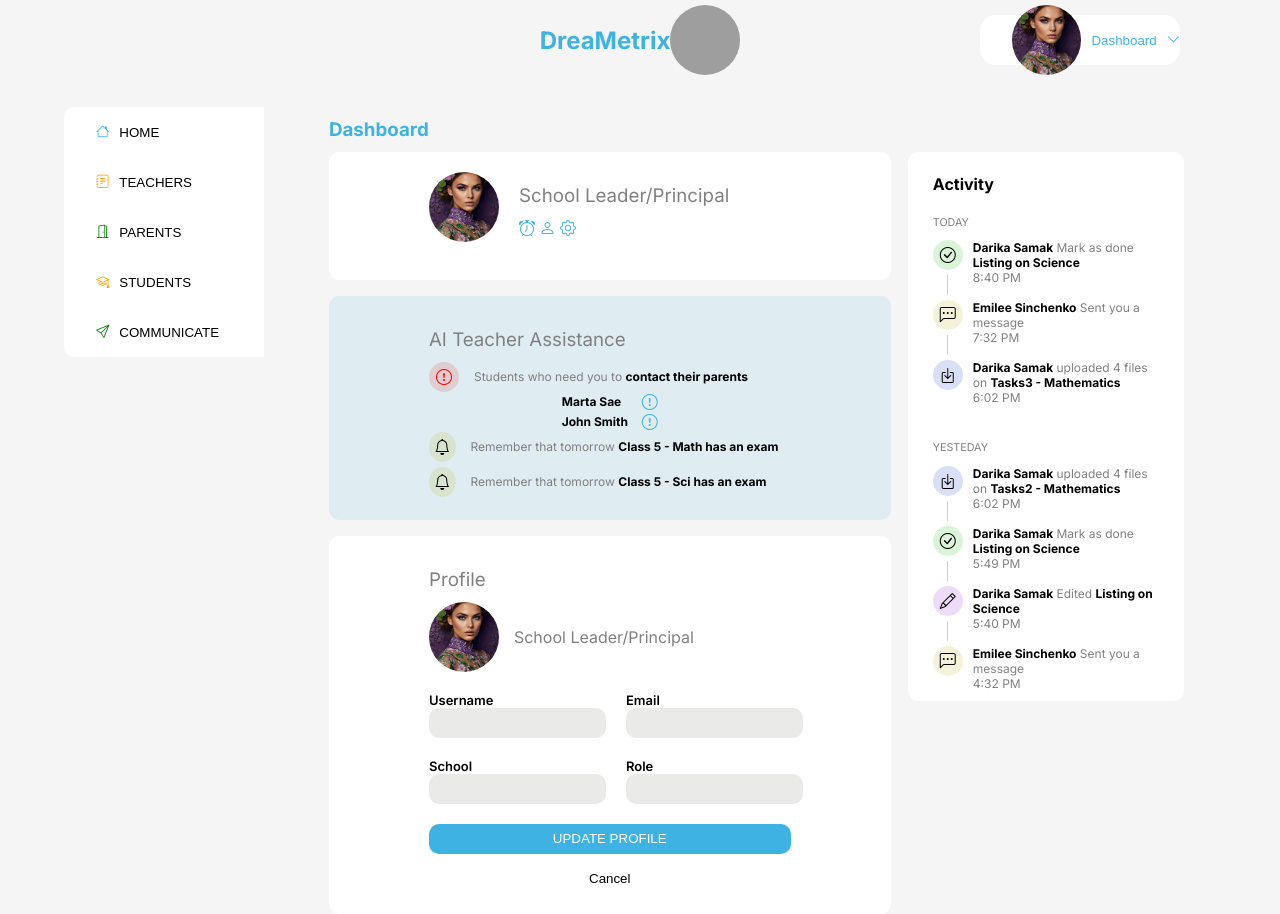
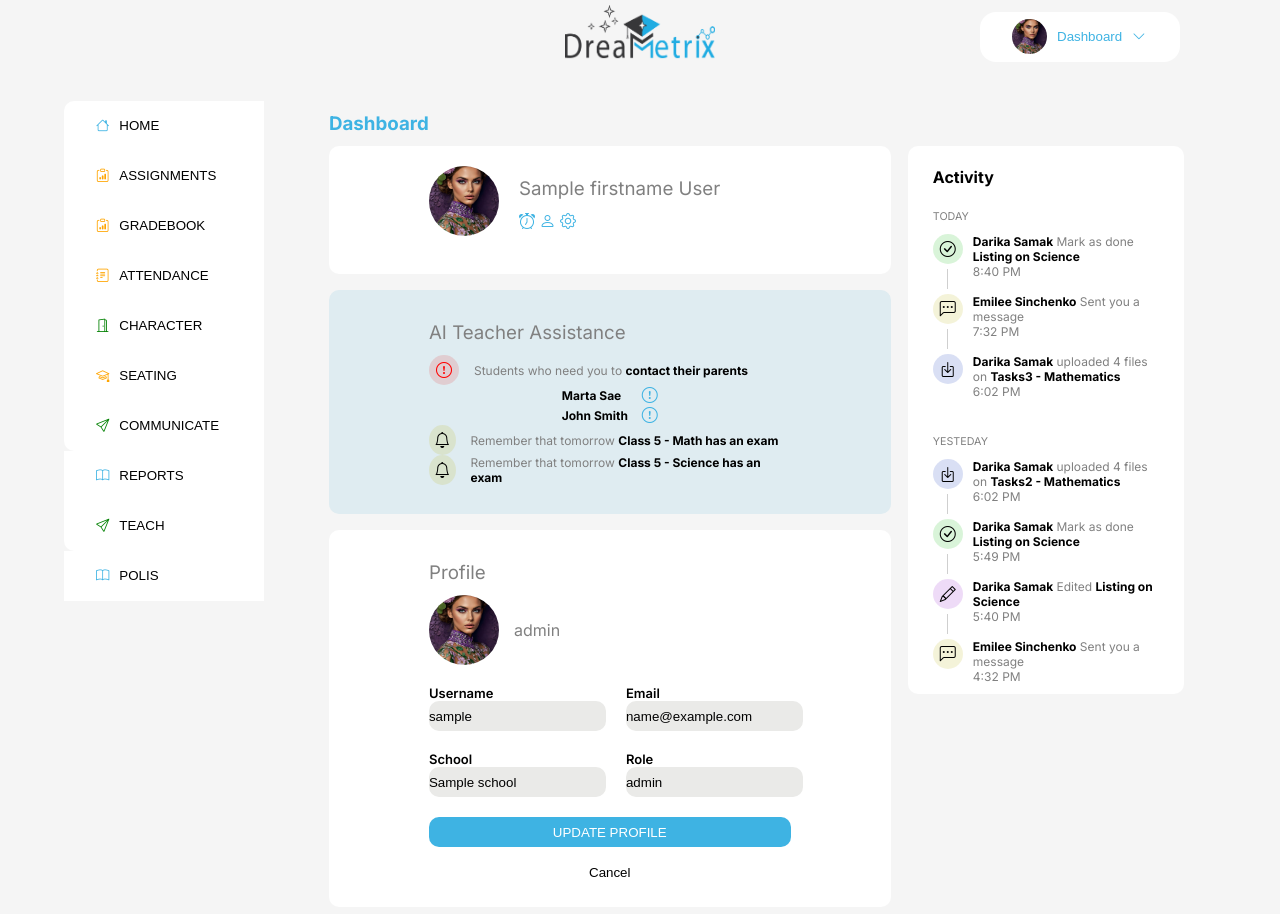
Before and after one commit to BM-Prime-Capital/dreametrix_webapp, a Django app: template templates/dashboard/teacher/teacher_dashboard.html in a window 1280 px wide. After the commit the page ends 877 px from the top, so only its background shows below. Run offline with Django 5.2, Linux system fonts and the light colour scheme; the template is opened without the code that fills it: most values are stand-ins (such as "Sample title", 1, 10 or a date in 2020); grey boxes are pictures that could not be loaded.

Commit message:
Reajustement of the frontend

```diff
--- a/Authentication/models.py
+++ b/Authentication/models.py
@@ -32,7 +32,6 @@ class User(AbstractUser):
         return f"{self.username} ({self.user_type})"
 
 
-
 # Modèle pour Student avec clé étrangère vers un User de type School Admin
 class Student(models.Model):
     user = models.OneToOneField(User, on_delete=models.CASCADE, related_name='student_profile')
@@ -41,6 +40,7 @@ class Student(models.Model):
     def __str__(self):
         return self.user.username
 
+
 # Modèle pour Teacher avec clé étrangère vers un User de type School Admin
 class Teacher(models.Model):
     user = models.OneToOneField(User, on_delete=models.CASCADE, related_name='teacher_profile')
@@ -48,6 +48,7 @@ class Teacher(models.Model):
 
     def __str__(self):
         return self.user.username
+
 
 class Parent(models.Model):
     user = models.OneToOneField(User, on_delete=models.CASCADE, related_name='parent_profile')
@@ -58,6 +59,7 @@ class Parent(models.Model):
     def __str__(self):
         return f"{self.user.username} (Parent of {self.student.user.username})"
 
+
 class Notification(models.Model):
     user = models.ForeignKey(User, on_delete=models.CASCADE, related_name='notifications')
     message = models.TextField()
--- a/templates/dashboard/school/school_dashboard.html
+++ b/templates/dashboard/school/school_dashboard.html
@@ -11,7 +11,7 @@
     <link rel="stylesheet" href="https://cdn.jsdelivr.net/npm/bootstrap-icons@1.11.3/font/bootstrap-icons.min.css">
     <title>School Dashboard</title>
     <style>
-        .dashboard { margin-bottom: 35px; width: 150px; }
+        .dashboard { margin-bottom: 10px; width: 150px; }
         .woman11 { width: 35px; height: 35px; border-radius: 100%; object-fit: cover; }
     </style>
 </head>
--- a/templates/dashboard/teacher/teacher_dashboard.html
+++ b/templates/dashboard/teacher/teacher_dashboard.html
@@ -7,192 +7,151 @@
     <link rel="stylesheet" type="text/css" href="{% static 'css/admin/school_dashboard_style.css' %}" />
     <link rel="preconnect" href="https://fonts.googleapis.com">
     <link rel="preconnect" href="https://fonts.gstatic.com" crossorigin>
-<link href="https://fonts.googleapis.com/css2?family=Inter:ital,opsz,wght@0,14..32,100..900;1,14..32,100..900&family=Poppins:ital,wght@0,100;0,200;0,300;0,400;0,500;0,600;0,700;0,800;0,900;1,100;1,200;1,300;1,400;1,500;1,600;1,700;1,800;1,900&display=swap" rel="stylesheet">
+    <link href="https://fonts.googleapis.com/css2?family=Inter:wght@400;500;600;700&family=Poppins:wght@400;500;600;700&display=swap" rel="stylesheet">
     <link rel="stylesheet" href="https://cdn.jsdelivr.net/npm/bootstrap-icons@1.11.3/font/bootstrap-icons.min.css">
-
     <title>Teacher Dashboard</title>
+    <style>
+        .dashboard { margin-bottom: 10px; width: 150px; }
+        .woman11 { width: 35px; height: 35px; border-radius: 100%; object-fit: cover; }
+    </style>
 </head>
 <body>
     <div class="header">
-        <h2 class="text-color">DreaMetrix</h2>
-        <img src="{% static 'img/logo.jpg' %}" alt="Girl in a jacket" class="woman1">
-
+        <img src="{% static 'img/logo.png' %}" alt="DreamMetrix Logo" class="dashboard">
         <button class="btn-dashboard text-color btn">
-            <img src="{% static 'img/woman.jpg' %}" alt="Girl in a jacket" class="woman1">
+            <img src="{% static 'img/woman.jpg' %}" alt="User Profile" class="woman11">
             Dashboard
             <i class="bi bi-chevron-down iconColor"></i>
         </button>
-
     </div>
-    <div>
     <div class="mycontainer">
+        <!-- sidebar.html -->
         <div class="container-left">
             <div class="left">
-                <button class="btn-1 btn">
-            <i class="bi bi-house blue"></i>
-
-
-                    HOME
+                <button class="btn-1 btn" onclick="location.href='#'">
+                    <i class="bi bi-house blue"></i> HOME
                 </button>
-                <button class="btn">
-                    <i class="bi bi-journal-text orange"></i>
-
-                    TEACHERS
+                <button class="btn" onclick="location.href='#'">
+                    <i class="bi bi-clipboard-data orange"></i> ASSIGNMENTS
                 </button>
-                <button class="btn">
-                 <i class="bi bi-door-open green"></i>
-
-                    PARENTS
+                <button class="btn" onclick="location.href='#'">
+                    <i class="bi bi-clipboard-data orange"></i> GRADEBOOK
                 </button>
-
-                <button class="btn">
-                    <i class="bi bi-mortarboard orange"></i>
-
-
-                       STUDENTS
+                <button class="btn" onclick="location.href='#'">
+                    <i class="bi bi-journal-text orange"></i> ATTENDANCE
                 </button>
-                <button class="btn-4 btn">
-                    <i class="bi bi-send green"></i>
-
-
-                    COMMUNICATE
+                <button class="btn" onclick="location.href='#'">
+                    <i class="bi bi-door-open green"></i> CHARACTER
+                </button>
+                <button class="btn" onclick="location.href='#'">
+                    <i class="bi bi-mortarboard orange"></i> SEATING
+                </button>
+                <button class="btn-4 btn" onclick="location.href='#'">
+                    <i class="bi bi-send green"></i> COMMUNICATE
+                </button>
+                <button class="btn" onclick="location.href='#'">
+                    <i class="bi bi-book blue"></i> REPORTS
+                </button>
+                <button class="btn-4 btn" onclick="location.href='#'">
+                    <i class="bi bi-send green"></i> TEACH
+                </button>
+                <button class="btn" onclick="location.href='#'">
+                    <i class="bi bi-book blue"></i> POLIS
                 </button>
             </div>
-
-
         </div>
         <div class="container-right">
             <h3 class="text-color">Dashboard</h3>
             <div class="middle-container">
                 <div class="middle">
-
+                    <!-- School Leader Section -->
                     <div class="middleZone">
-                        <img src="{% static 'img/woman.jpg' %}" alt="Girl in a jacket" class="woman1">
+                        <img src="{% static 'img/woman.jpg' %}" alt="Profile Picture" class="woman1">
                         <div>
-
-                            <h3 class="text-gray">School Leader/Principal</h3>
+                            <h3 class="text-gray" >{{ firstname }} {{ lastname }}</h3>
                             <div class="text-color">
                                 <i class="bi bi-alarm"></i>
                                 <i class="bi bi-person"></i>
                                 <i class="bi bi-gear"></i>
                             </div>
                         </div>
-
                     </div>
 
+                    <!-- Assistance Section -->
                     <div class="middleZone-2">
                         <h3 class="text-gray">AI Teacher Assistance</h3>
                         <div class="check-container-new">
-
                             <div class="check-container redBG">
                                 <i class="bi bi-exclamation-circle redColor"></i>
                             </div>
                             <div>
-                                <p class="text-gray"> Students who need you to <span class="text-bold">contact their parents</span></p>
+                                <p class="text-gray">Students who need you to <span class="text-bold">contact their parents</span></p>
                             </div>
-
                         </div>
-
-                        <div>
-
                         <div class="check-container-again">
-
-                                <div class="student">
-                                    <p class="text-gray"> <span class="text-bold">Marta Sae</span></p>
-
+                            <div class="student"><p class="text-gray"><span class="text-bold">Marta Sae</span></p></div>
+                            <div><i class="bi bi-exclamation-circle blueColor"></i></div>
                         </div>
-
-                                <div class="">
-                                    <i class="bi bi-exclamation-circle blueColor"></i>
+                        <div class="check-container-again">
+                            <div class="student"><p class="text-gray"><span class="text-bold">John Smith</span></p></div>
+                            <div><i class="bi bi-exclamation-circle blueColor"></i></div>
                         </div>
-
-                            </div>
-
-                            <div class="check-container-again">
-                                <div class="student">
-                                    <p class="text-gray"> <span class="text-bold">John Smith</span></p>
-
-                                </div>
-
-                                <div class="">
-                                    <i class="bi bi-exclamation-circle blueColor"></i>
-
-                                </div>
-
-                            </div>
-
-                        </div>
-
-
                         <div class="check-container-new">
                             <div class="check-container yellowBG">
                                 <i class="bi bi-bell"></i>
                             </div>
                             <div class="para">
-                                <p class="text-gray"> Remember that tomorrow <span class="text-bold">Class 5 - Math has an exam</span></p>
+                                <p class="text-gray">Remember that tomorrow <span class="text-bold">Class 5 - Math has an exam</span></p>
                             </div>
                         </div>
-                        <div class="separator"></div>
-
                         <div class="check-container-new">
-
                             <div class="check-container yellowBG">
                                 <i class="bi bi-bell"></i>
                             </div>
                             <div class="para">
-                                <p class="text-gray"> Remember that tomorrow <span class="text-bold">Class 5 - Sci has an exam</span></p>
+                                <p class="text-gray">Remember that tomorrow <span class="text-bold">Class 5 - Science has an exam</span></p>
                             </div>
                         </div>
                     </div>
 
+                    <!-- Profile Section -->
                     <div class="middleZone-3">
                         <h3 class="text-gray">Profile</h3>
                         <div class="profile-picture-container">
-                            <img src="{% static 'img/woman.jpg' %}" alt="Girl in a jacket" class="woman1">
-                            <h4 class="text-gray">School Leader/Principal</h4>
+                            <img src="{% static 'img/woman.jpg' %}" alt="Profile Picture" class="woman1">
+                            <h4 class="text-gray">{{ role }}</h4>
                         </div>
-
                         <form>
+                            {% csrf_token %}
                             <div class="form-line">
                                 <div class="input-container">
-                                    <label for="u sername">Username </label>
-                                    <input type="text" id="u sername" name="username">
+                                    <label for="username">Username</label>
+                                    <input type="text" id="username" name="username" value="{{ username }}" readonly>
                                 </div>
                                 <div class="input-container">
-                                    <label>Email </label>
-                                    <input type="text" id="usernam e" name="username">
+                                    <label for="email">Email</label>
+                                    <input type="text" id="email" name="email" value="{{ email }}" readonly>
                                 </div>
-
                             </div>
-
                             <div class="form-line">
                                 <div class="input-container">
-                                    <label>School </label>
-                                    <input type="text" id="userna m e" name="username">
+                                    <label for="school">School</label>
+                                    <input type="text" id="school" name="school" value="{{ school }}" readonly>
                                 </div>
                                 <div class="input-container">
-                                    <label for="userna me">Role </label>
-                                    <input type="text" id="userna me" name="username">
+                                    <label for="role_user">Role</label>
+                                    <input type="text" id="role_user" name="role_user" value="{{ role_user }}" readonly>
                                 </div>
-
                             </div>
                             <div class="btns-container">
                                 <button class="update-button">UPDATE PROFILE</button>
                                 <button class="cancel-button">Cancel</button>
-
-
+                            </div>
+                        </form>
+                    </div>
                 </div>
 
-
-
-
-                        </form>
-
-
-
-                    </div>
-
-                </div>
+                <!-- Activity Section -->
                 <div class="right">
 
                     <div class="right-child">
@@ -315,17 +274,12 @@
                     </div>
                 </div>
             </div>
-
-
-
-
-        </div>
-
-
-
-
         </div>
     </div>
-
 </body>
+<script>
+    if (window.history.replaceState) {
+        window.history.replaceState(null, null, window.location.href);
+    }
+</script>
 </html>
```
Also changed, not shown: templates/dashboard/parent/parent_dashboard.html (+54 -110 lines), templates/dashboard/student/student_dashboard.html (+63 -111 lines). Lines whose indentation alone changed are shown as unchanged.
